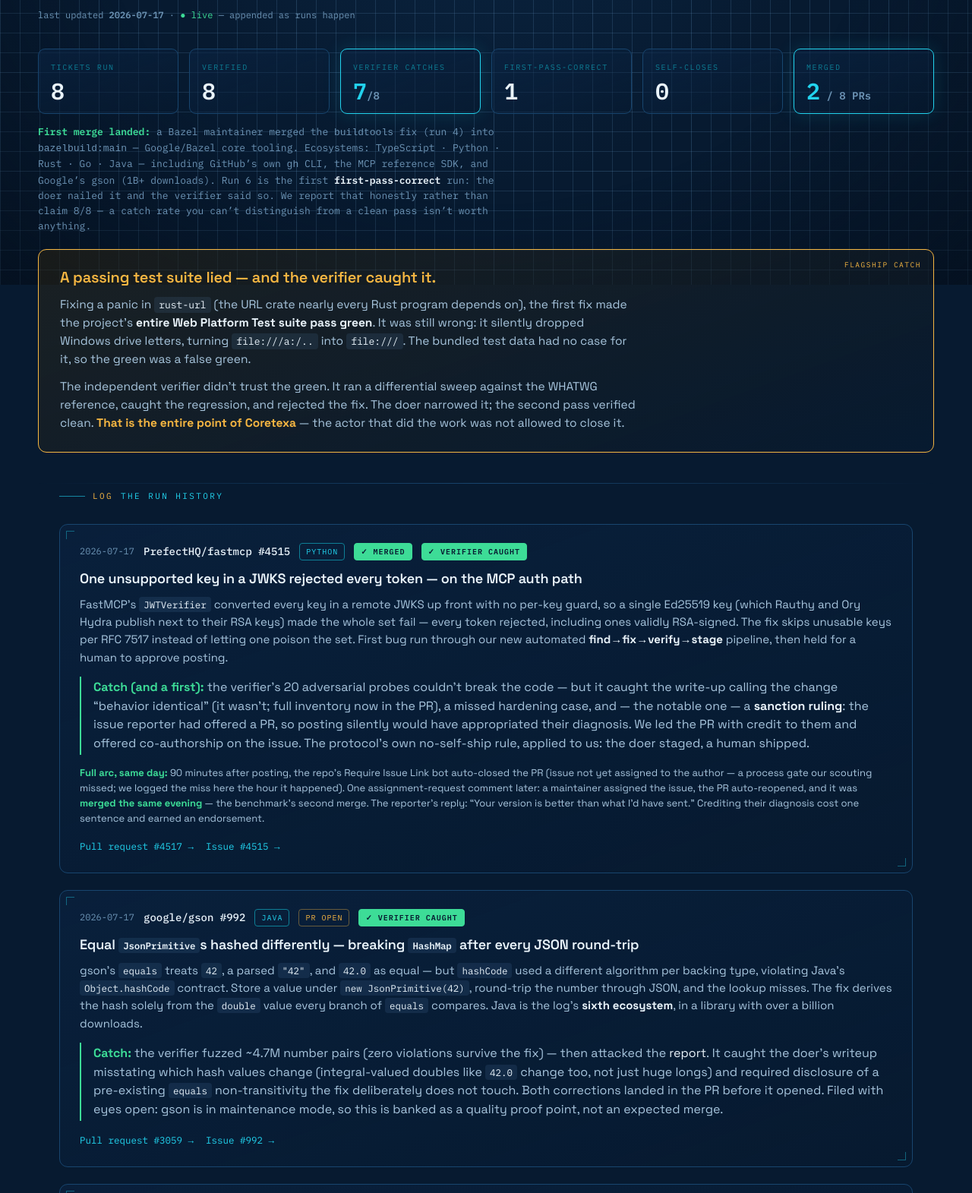
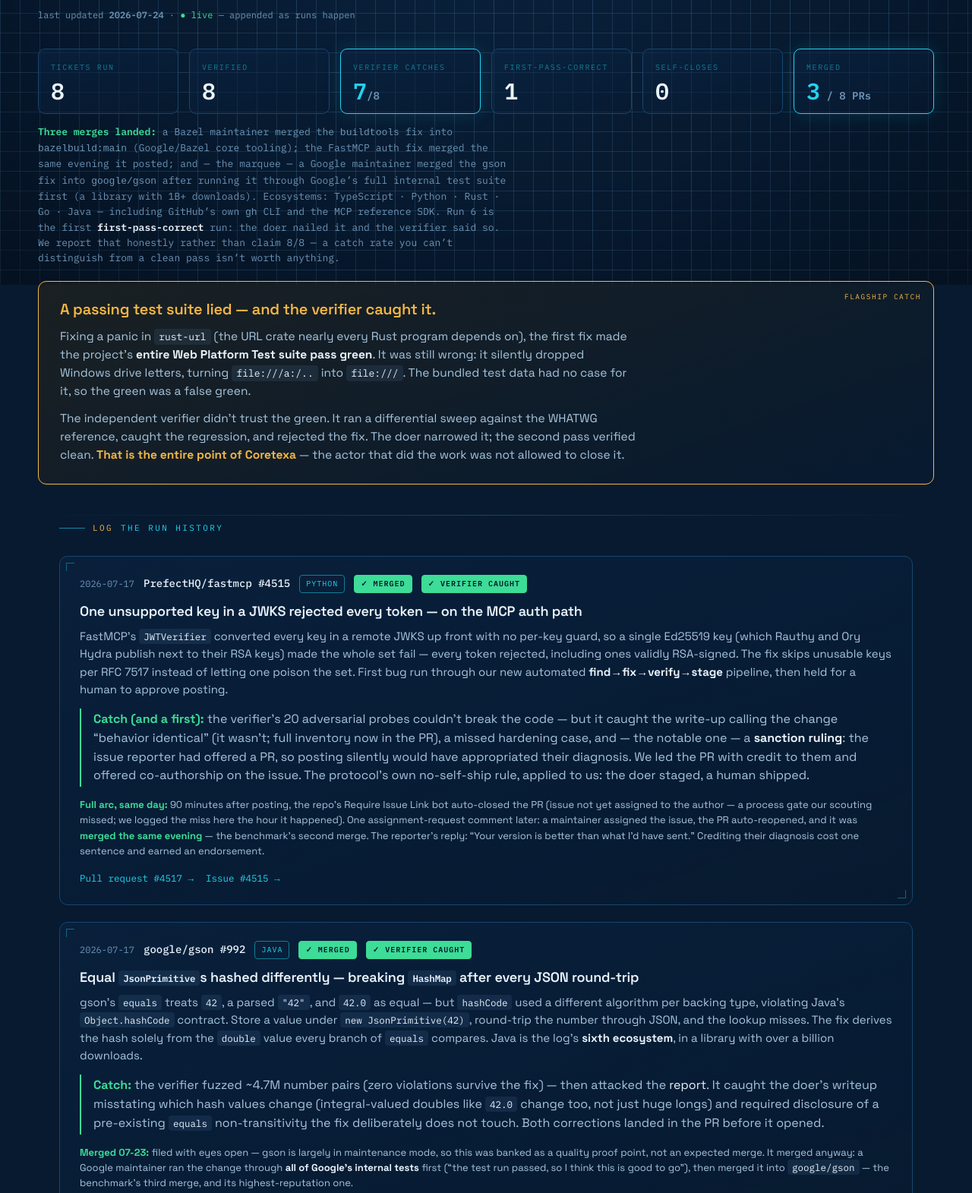
Before and after one commit to earfman/coretexa, a plain HTML site: page proof.html in a window 1280 px wide. Shown: the part 425-1996 px from the top of the page at 76% size. Drawn offline with Linux system fonts and the light colour scheme.

Commit message:
proof.html: gson merged (3rd merge, Google internal tests); log Servo policy rejection; bump counts

```diff
--- a/proof.html
+++ b/proof.html
@@ -389,7 +389,7 @@
   <div class="sec-tag kicker"><span class="num">PROOF</span> verification benchmark · a living log</div>
   <h1>We let a second agent <span class="hl">try to break</span> our own fixes.</h1>
   <p class="sub">Coretexa is the rule that the agent which does the work can't close it. This is the receipt: every time we run the loop against a real open-source bug, an independent verifier tries to refute the fix before it ships. Here is what it caught.</p>
-  <p class="updated">last updated <b>2026-07-17</b> · <span class="live">● live</span> — appended as runs happen</p>
+  <p class="updated">last updated <b>2026-07-24</b> · <span class="live">● live</span> — appended as runs happen</p>
 
   <div class="score">
     <div class="cell"><div class="k">Tickets run</div><div class="v">8</div></div>
@@ -397,9 +397,9 @@
     <div class="cell hero-cell"><div class="k">Verifier catches</div><div class="v">7<small>/8</small></div></div>
     <div class="cell"><div class="k">First-pass-correct</div><div class="v">1</div></div>
     <div class="cell"><div class="k">Self-closes</div><div class="v">0</div></div>
-    <div class="cell hero-cell"><div class="k">Merged</div><div class="v">2<small> / 8 PRs</small></div></div>
+    <div class="cell hero-cell"><div class="k">Merged</div><div class="v">3<small> / 8 PRs</small></div></div>
   </div>
-  <p class="proof-sub" style="text-align:left;margin:14px 0 0"><b style="color:var(--ok)">First merge landed:</b> a Bazel maintainer merged the <code>buildtools</code> fix (run 4) into <code>bazelbuild:main</code> &mdash; Google/Bazel core tooling. Ecosystems: TypeScript · Python · Rust · Go · Java — including GitHub&rsquo;s own <code>gh</code> CLI, the MCP reference SDK, and Google&rsquo;s gson (1B+ downloads). Run 6 is the first <b style="color:var(--white)">first-pass-correct</b> run: the doer nailed it and the verifier said so. We report that honestly rather than claim 8/8 &mdash; a catch rate you can&rsquo;t distinguish from a clean pass isn&rsquo;t worth anything.</p>
+  <p class="proof-sub" style="text-align:left;margin:14px 0 0"><b style="color:var(--ok)">Three merges landed:</b> a Bazel maintainer merged the <code>buildtools</code> fix into <code>bazelbuild:main</code> (Google/Bazel core tooling); the FastMCP auth fix merged the same evening it posted; and &mdash; the marquee &mdash; a Google maintainer merged the <code>gson</code> fix into <code>google/gson</code> after running it through Google&rsquo;s full internal test suite first (a library with 1B+ downloads). Ecosystems: TypeScript · Python · Rust · Go · Java — including GitHub&rsquo;s own <code>gh</code> CLI and the MCP reference SDK. Run 6 is the first <b style="color:var(--white)">first-pass-correct</b> run: the doer nailed it and the verifier said so. We report that honestly rather than claim 8/8 &mdash; a catch rate you can&rsquo;t distinguish from a clean pass isn&rsquo;t worth anything.</p>
 
   <div class="callout">
     <h3>A passing test suite lied — and the verifier caught it.</h3>
@@ -439,12 +439,13 @@
         <span class="date">2026-07-17</span>
         <span class="repo">google/gson #992</span>
         <span class="badge lang">Java</span>
-        <span class="badge open">PR open</span>
+        <span class="badge" style="color:var(--ground);background:var(--ok);border-color:var(--ok);font-weight:600">&#10003; MERGED</span>
         <span class="badge caught">&#10003; verifier caught</span>
       </div>
       <h3>Equal <code>JsonPrimitive</code>s hashed differently &mdash; breaking <code>HashMap</code> after every JSON round-trip</h3>
       <p>gson&rsquo;s <code>equals</code> treats <code>42</code>, a parsed <code>&quot;42&quot;</code>, and <code>42.0</code> as equal &mdash; but <code>hashCode</code> used a different algorithm per backing type, violating Java&rsquo;s <code>Object.hashCode</code> contract. Store a value under <code>new JsonPrimitive(42)</code>, round-trip the number through JSON, and the lookup misses. The fix derives the hash solely from the <code>double</code> value every branch of <code>equals</code> compares. Java is the log&rsquo;s <b style="color:var(--white)">sixth ecosystem</b>, in a library with over a billion downloads.</p>
-      <div class="catch"><b>Catch:</b> the verifier fuzzed ~4.7M number pairs (zero violations survive the fix) &mdash; then attacked the <span class="em">report</span>. It caught the doer&rsquo;s writeup misstating which hash values change (integral-valued doubles like <code>42.0</code> change too, not just huge longs) and required disclosure of a pre-existing <code>equals</code> non-transitivity the fix deliberately does not touch. Both corrections landed in the PR before it opened. Filed with eyes open: gson is in maintenance mode, so this is banked as a quality proof point, not an expected merge.</div>
+      <div class="catch"><b>Catch:</b> the verifier fuzzed ~4.7M number pairs (zero violations survive the fix) &mdash; then attacked the <span class="em">report</span>. It caught the doer&rsquo;s writeup misstating which hash values change (integral-valued doubles like <code>42.0</code> change too, not just huge longs) and required disclosure of a pre-existing <code>equals</code> non-transitivity the fix deliberately does not touch. Both corrections landed in the PR before it opened.</div>
+      <p style="font-size:13px;margin-top:8px"><b style="color:var(--ok)">Merged 07-23:</b> filed with eyes open &mdash; gson is largely in maintenance mode, so this was banked as a quality proof point, not an expected merge. It merged anyway: a Google maintainer ran the change through <b style="color:var(--white)">all of Google&rsquo;s internal tests</b> first (&ldquo;the test run passed, so I think this is good to go&rdquo;), then merged it into <code>google/gson</code> &mdash; the benchmark&rsquo;s third merge, and its highest-reputation one.</p>
       <div class="links">
         <a href="https://github.com/google/gson/pull/3059" target="_blank" rel="noopener">Pull request #3059 &rarr;</a>
         <a href="https://github.com/google/gson/issues/992" target="_blank" rel="noopener">Issue #992 &rarr;</a>
@@ -512,12 +513,13 @@
         <span class="date">2026-07-13</span>
         <span class="repo">servo/rust-url #1114</span>
         <span class="badge lang">Rust</span>
-        <span class="badge open">PR open</span>
+        <span class="badge" style="color:var(--ink-dim);border-color:var(--line)">closed · policy</span>
         <span class="badge caught">✓ verifier caught</span>
       </div>
       <h3>Panic joining a relative reference onto a <code>file:</code> URL with a drive-letter-shaped segment</h3>
       <p><code>pop_path</code> protected any path segment shaped like a Windows drive letter — even one not in drive position (the <code>a:</code> in <code>/w:/a:</code>) — so <code>..</code> was appended without a separating slash and a debug-assert panicked. The fix restricts the guard to the drive-position segment, per the WHATWG spec.</p>
       <div class="catch"><b>Catch:</b> the first fix <span class="em">passed the full WPT suite green</span> but regressed <code>file:///a:/..</code> to <code>file:///</code>. The verifier's differential sweep vs. the WHATWG oracle caught the false green; the fix was narrowed to a single hunk and re-verified byte-for-byte against the clean baseline.</p></div>
+      <p style="font-size:13px;margin-top:8px"><b style="color:var(--ink-dim)">Closed on policy 07-24:</b> a maintainer closed the PR because &ldquo;the Servo project does not currently allow AI contributions&rdquo; &mdash; a blanket policy, not a defect in the fix. Logged honestly: the verifier catch (a false green, caught before ship) still stands as the proof point; the distribution outcome was foreclosed by policy, not by the merits.</p>
       <div class="links">
         <a href="https://github.com/servo/rust-url/pull/1143" target="_blank" rel="noopener">Pull request #1143 →</a>
         <a href="https://github.com/servo/rust-url/issues/1114" target="_blank" rel="noopener">Issue #1114 →</a>
@@ -608,7 +610,7 @@
     <div class="mcard">
       <h3>The claim, stated plainly</h3>
       <ul>
-        <li><b style="color:var(--ok)">Two merged</b> — Google/Bazel core tooling, and the FastMCP auth layer (same-day merge, with the issue reporter endorsing the fix). Real maintainers reviewed and accepted Coretexa-verified fixes. Distribution, not just verification.</li>
+        <li><b style="color:var(--ok)">Three merged</b> — Google/Bazel core tooling (<code>buildtools</code>), the FastMCP auth layer (same-day merge, issue reporter endorsing the fix), and <code>google/gson</code> (a Google maintainer merged it after running Google&rsquo;s full internal test suite). Real maintainers reviewed and accepted Coretexa-verified fixes. Distribution, not just verification.</li>
         <li>Eight runs: <b>seven verifier catches</b> — a false-green test suite, an un-reloadable "fix", overstated evidence, an overstated blast radius, a misstated regression scope — <b>and one honest first-pass-correct</b> run, reported as such.</li>
         <li>Across TypeScript, Python, Rust, Go, and Java &mdash; including GitHub&rsquo;s own <code>gh</code> CLI, the MCP reference SDK, Google&rsquo;s gson, and the FastMCP auth layer. The protocol isn&rsquo;t tied to one stack.</li>
         <li>The value isn't "AI wrote a patch." It's <b>a second actor stopped a bad one from closing</b> — and, when there was nothing to stop, said so.</li>
```
